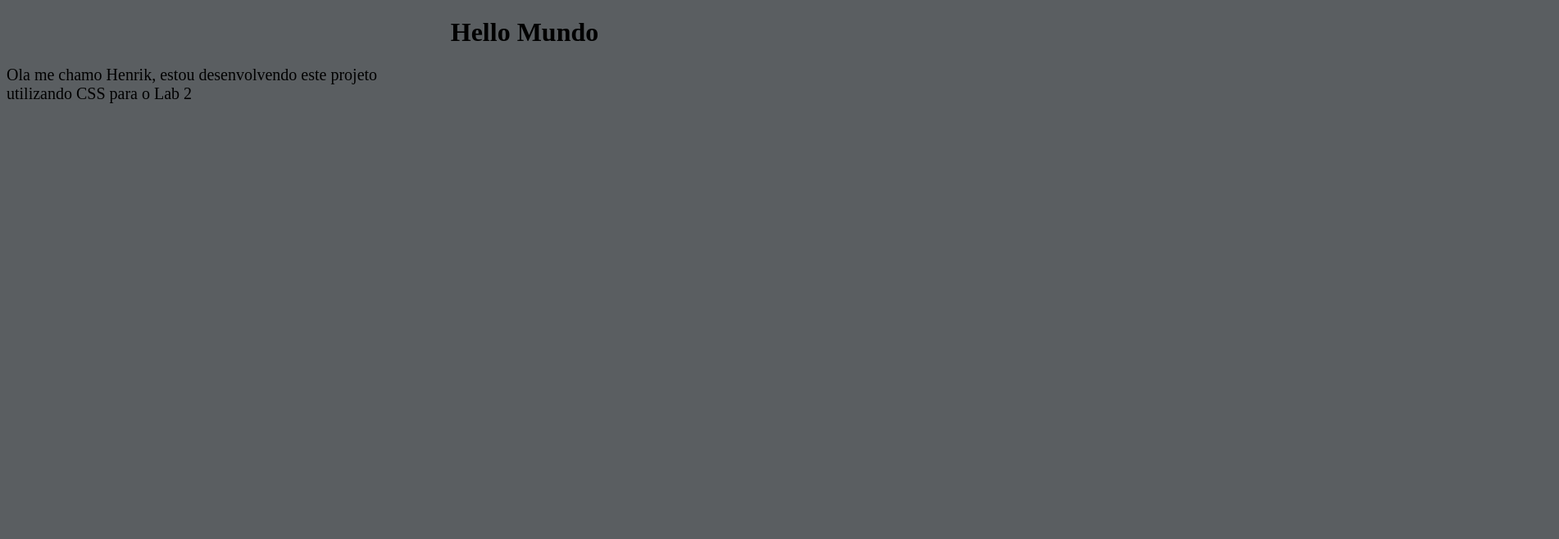
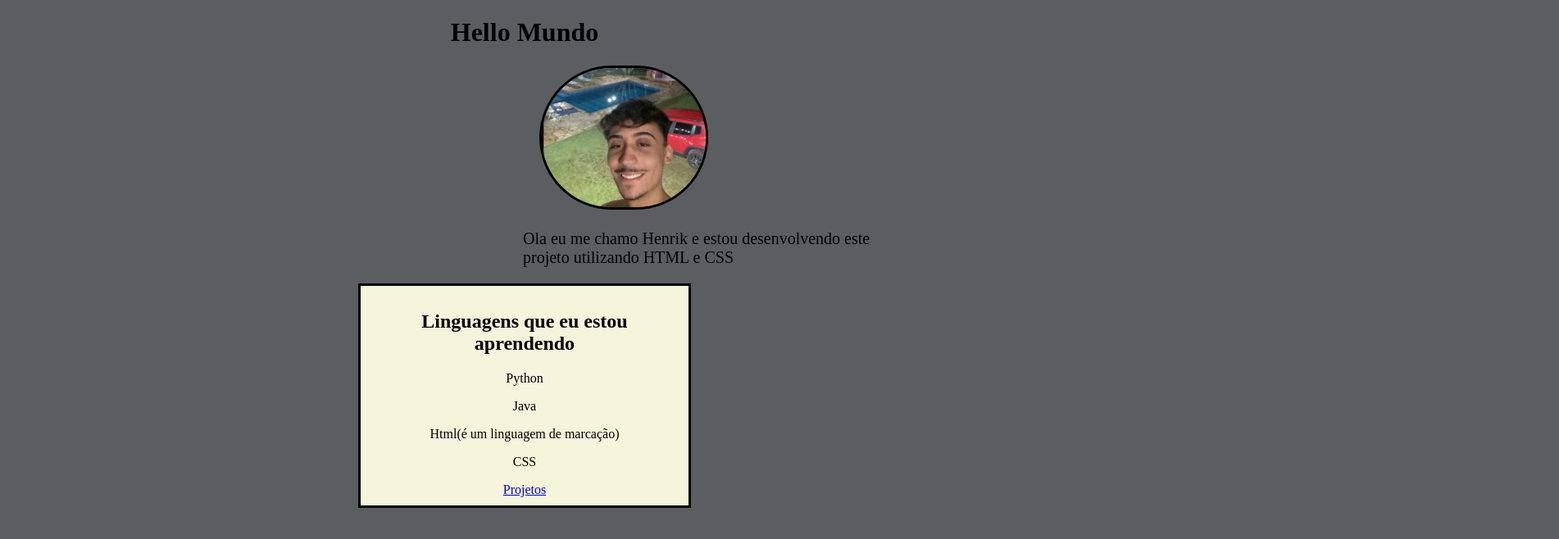
Before and after one commit to HenrikMezedes/FullStack_2025.2_Vespertino, a plain HTML site: page Lab 2/index.html in a window 1280 px wide. Shown: the whole page at 82% size, 1902 px wide, since content can reach past the window. Drawn offline with Linux system fonts and the light colour scheme.

Commit message:
lab 2 concluido

```diff
--- a/Lab 2/index.html
+++ b/Lab 2/index.html
@@ -8,8 +8,26 @@
     </head>
     <body>
         <h1 id="titulo"> Hello Mundo</h1>
-        <p class="textos"> Ola me chamo Henrik, estou desenvolvendo este projeto<br>
-       utilizando CSS para o Lab 2</p>
+
+
+         <div>
+
+            <img class="foto" width="200px" src="../Lab 2/img/Captura de tela 2025-09-03 224643.png" >
+            <p id="para">Ola eu me chamo Henrik e estou desenvolvendo este <br> projeto utilizando HTML e CSS  </p>
+        </div>
+
+
+
+        <div class="linguagens"> <h2>Linguagens que eu estou aprendendo</h2>
+            <p>Python</p>
+            <p>Java</p>
+            <p>Html(é um linguagem de marcação)</p>
+            <p>CSS</p>
+            <a href="./projects.html">Projetos</a>
+
+
+        </div>
+
 
     </body>
 </html>
--- a/Lab 2/style.css
+++ b/Lab 2/style.css
@@ -10,3 +10,31 @@ body{
 
     font-size: 20px;
 }
+
+.foto{
+    position: relative;
+    left: 650px;
+    border-radius: 100px;
+    border-style: solid
+
+}
+
+#para{
+    font-size: 15pt;
+    position: relative;
+    left: 630px;
+
+}
+
+.linguagens{
+   margin: 10px auto ;
+    width: 30%;
+    border-style: solid;
+    background-color: beige;
+    padding: 10px;
+    text-align: center;
+}
+
+a:hover{
+    color: blue;
+}
```
Also changed, not shown: Lab 2/img/Captura de tela 2025-09-03 224643.png (added), 1 other file.
